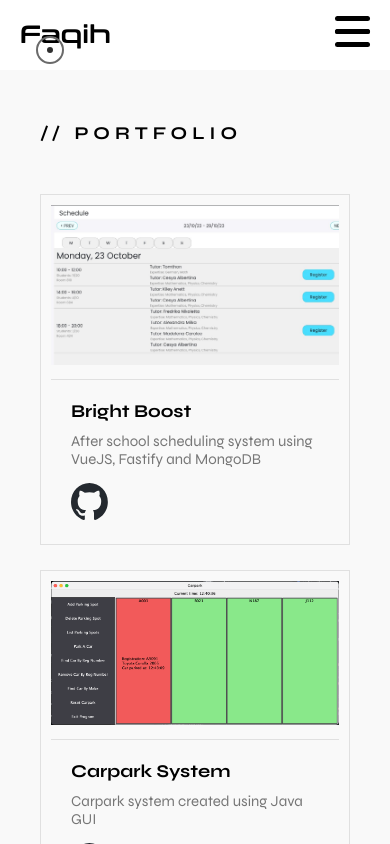
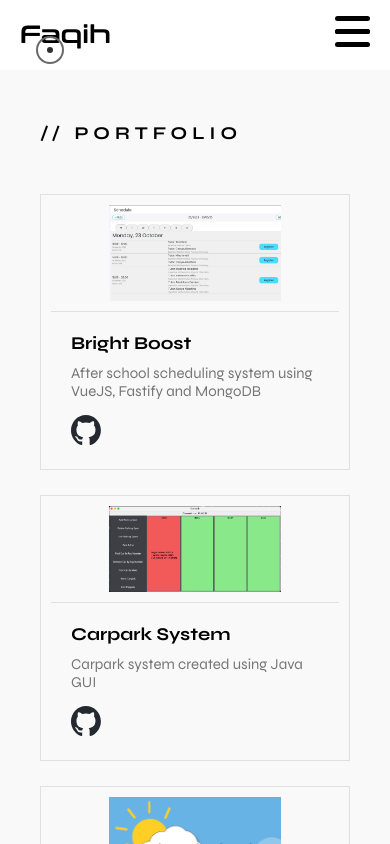
Before and after one commit to faqihisaninja/portfolio, a SvelteKit app: page /portfolio in a window 390 px wide. Shown: the top 844 px of the page. Built offline with nearby package versions, Linux system fonts and the light colour scheme.

Commit message:
Adjust image styles

```diff
--- a/src/components/Card/Card.svelte
+++ b/src/components/Card/Card.svelte
@@ -11,7 +11,7 @@
 
 <div class="card">
 	<div class="image">
-		<img src={imgUrl} alt={imgAlt} />
+		<img class="projectImg" src={imgUrl} alt={imgAlt} />
 	</div>
 	<div class="details">
 		<h1 class="cardTitle">
@@ -41,11 +41,15 @@
 		box-sizing: border-box;
 	}
 	.image {
-		text-align: center;
+		display: flex;
+		justify-content: center;
+		align-items: center;
 		width: 100%;
 		margin-bottom: 10px;
+		height: 50%;
 	}
-	img {
+	.projectImg {
+		width: 80%;
 		max-width: 100%;
 		object-fit: cover;
 	}
@@ -67,21 +71,23 @@
 		margin: 10px 0;
 	}
 	.github {
-		width: 20%;
+		width: 30px;
 	}
 	@media only screen and (max-width: 1024px) {
 		.card {
 			width: 100%;
 		}
+		.projectImg {
+			width: 60%;
+		}
 		.github {
-			width: 50px;
 			margin-top: 5px;
 		}
 	}
 
 	@media only screen and (max-width: 400px) {
-		.github {
-			width: 15%;
+		.projectImg {
+			width: 60%;
 		}
 	}
 </style>
```
